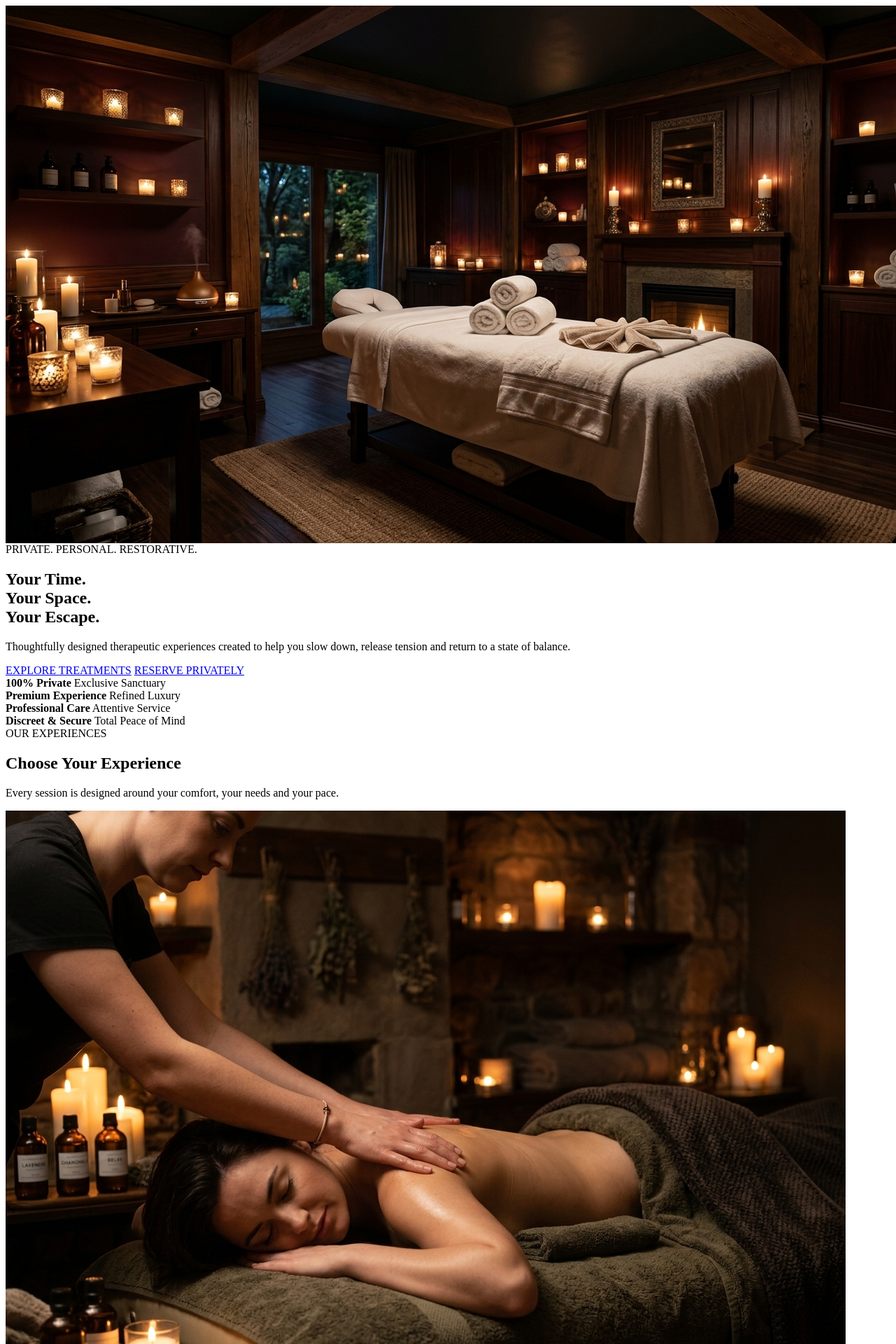
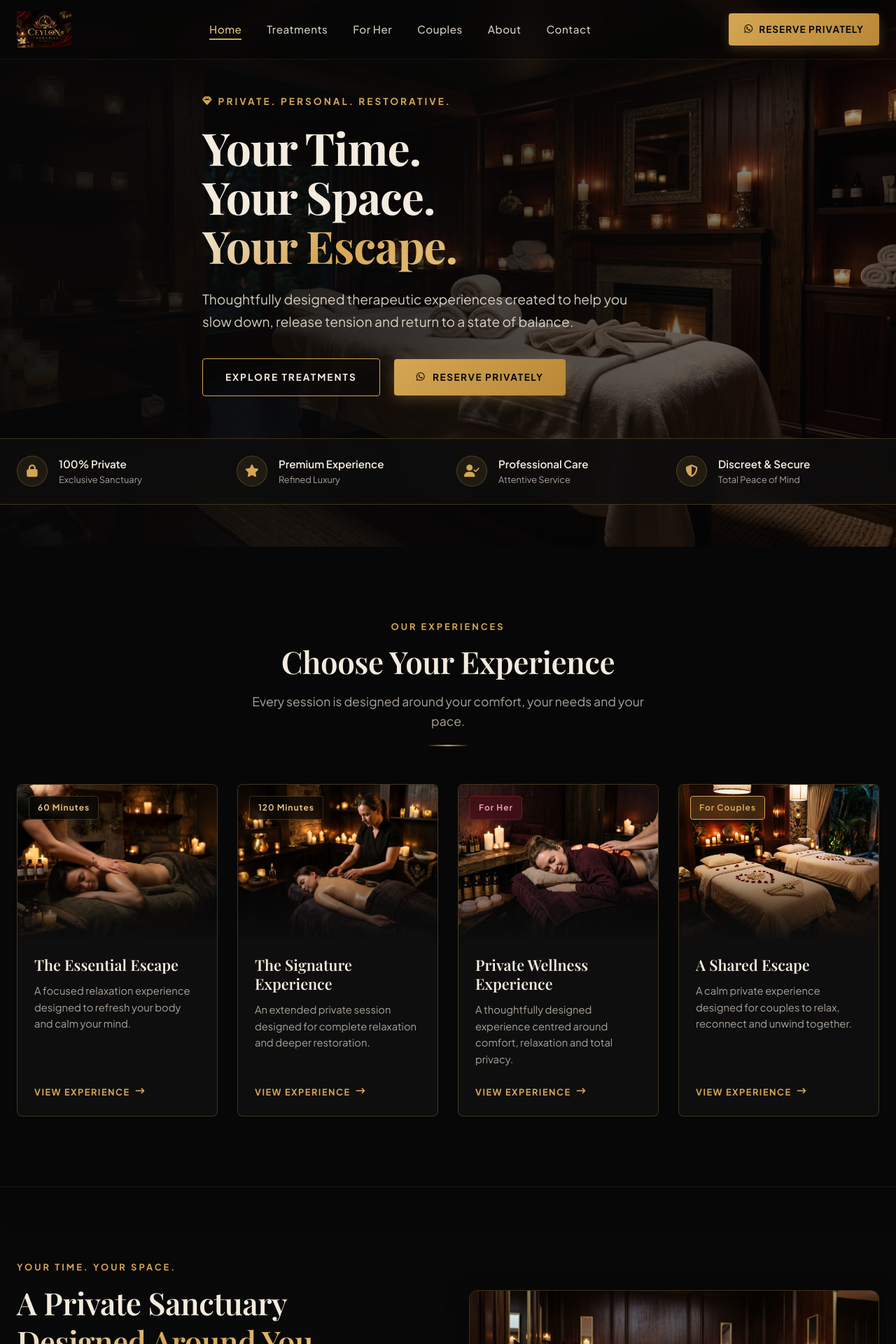
Before and after one commit to isiwara20/ceylontherapist, a PHP site: page /ceylontherapist/ in a window 1280 px wide; the page is wider, and only the part inside the window is pictured. Shown: the top 1920 px of that part at 70% size. Run offline with PHP 8.4, Linux system fonts and the light colour scheme; data that the repository does not hold is empty; some web fonts are replaced.

Commit message:
Modify Home Page

```diff
--- a/assets/css/main.css
+++ b/assets/css/main.css
@@ -43,7 +43,7 @@ html {
     font-size: 16px;
 }
 
-body.public-body {
+body, body.public-body {
     background-color: var(--color-main-black);
     color: var(--color-cream);
     font-family: var(--font-body);
@@ -65,8 +65,18 @@ ul {
 
 img {
     max-width: 100%;
+    display: block;
+}
+
+/* For content/editorial images that should scale naturally */
+.content-img,
+.card-img,
+.hero-bg-img,
+.sanctuary-img,
+.for-her-img,
+.couples-img,
+.cta-bg-img {
     height: auto;
-    display: block;
 }
 
 /* Container */
@@ -187,20 +197,25 @@ h1, h2, h3, h4, h5, h6 {
 }
 
 .brand-logo {
-    display: flex;
+    display: inline-flex;
     align-items: center;
     text-decoration: none;
+    max-height: 52px;
+    flex-shrink: 0;
 }
 
 .brand-logo-img {
-    height: 52px;
-    width: auto;
+    height: 52px !important;
+    max-height: 52px !important;
+    width: auto !important;
+    max-width: 220px !important;
     object-fit: contain;
     transition: var(--transition-smooth);
 }
 
 .public-header.scrolled .brand-logo-img {
-    height: 44px;
+    height: 44px !important;
+    max-height: 44px !important;
 }
 
 .nav-list {
@@ -1154,8 +1169,11 @@ h1, h2, h3, h4, h5, h6 {
 }
 
 .footer-logo-img {
-    height: 48px;
-    width: auto;
+    height: 48px !important;
+    max-height: 48px !important;
+    width: auto !important;
+    max-width: 220px !important;
+    object-fit: contain;
     margin-bottom: 16px;
 }
 
--- a/assets/css/responsive.css
+++ b/assets/css/responsive.css
@@ -217,7 +217,8 @@
     }
 
     .brand-logo-img {
-        height: 42px;
+        height: 42px !important;
+        max-height: 42px !important;
     }
 
     .hero-title {
--- a/config/app.php
+++ b/config/app.php
@@ -11,13 +11,13 @@ define('APP_TAGLINE', 'Premium Therapist & Wellness Services in Sri Lanka');
 
 // Base URL configuration for XAMPP / Production environment
 $envAppUrl = function_exists('env') ? env('APP_URL') : null;
-if (!empty($envAppUrl) && $envAppUrl !== 'http://localhost') {
+if (!empty($envAppUrl) && strpos((string)$envAppUrl, 'http') === 0 && (string)$envAppUrl !== 'http://localhost' && (string)$envAppUrl !== 'http://localhost/') {
     define('BASE_URL', rtrim((string)$envAppUrl, '/'));
 } else {
     $protocol = (isset($_SERVER['HTTPS']) && $_SERVER['HTTPS'] === 'on') ? 'https' : 'http';
     $host = $_SERVER['HTTP_HOST'] ?? 'localhost';
 
-    $scriptName = $_SERVER['SCRIPT_NAME'] ?? '';
+    $scriptName = $_SERVER['SCRIPT_NAME'] ?? ($_SERVER['PHP_SELF'] ?? '');
     $scriptDir = str_replace('\\', '/', dirname($scriptName));
 
     if ($scriptDir === '.' || $scriptDir === '/' || $scriptDir === '\\') {
--- a/helpers/url_helper.php
+++ b/helpers/url_helper.php
@@ -14,6 +14,16 @@ declare(strict_types=1);
 function baseUrl(string $path = ''): string
 {
     $cleanPath = ltrim($path, '/');
+
+    if (isset($_SERVER['HTTP_HOST'])) {
+        $scriptName = $_SERVER['SCRIPT_NAME'] ?? ($_SERVER['PHP_SELF'] ?? '');
+        $dir = rtrim(str_replace('\\', '/', dirname($scriptName)), '/');
+        if ($dir !== '' && $dir !== '.') {
+            return $dir . ($cleanPath ? '/' . $cleanPath : '');
+        }
+        return $cleanPath ? $cleanPath : './';
+    }
+
     return rtrim(BASE_URL, '/') . ($cleanPath ? '/' . $cleanPath : '');
 }
 
--- a/views/partials/public-footer.php
+++ b/views/partials/public-footer.php
@@ -4,7 +4,7 @@
     <div class="footer-container container">
         <div class="footer-col brand-col">
             <a href="<?= baseUrl('index.php') ?>" class="footer-logo-link">
-                <img src="<?= assetUrl('images/logo.png') ?>" alt="Ceylon Therapist Logo" class="footer-logo-img">
+                <img src="<?= assetUrl('images/logo.png') ?>" alt="Ceylon Therapist Logo" class="footer-logo-img" style="height:48px;max-height:48px;width:auto;max-width:200px;object-fit:contain;display:block;margin-bottom:16px;">
             </a>
             <p class="footer-brand-desc">Private wellness experiences designed around relaxation, comfort and personal well-being in Sri Lanka.</p>
             <div class="footer-socials">
--- a/views/partials/public-header.php
+++ b/views/partials/public-header.php
@@ -15,15 +15,15 @@
     <link rel="stylesheet" href="https://cdnjs.cloudflare.com/ajax/libs/font-awesome/6.4.0/css/all.min.css">
 
     <!-- Custom CSS -->
-    <link rel="stylesheet" href="<?= assetUrl('css/main.css') ?>">
-    <link rel="stylesheet" href="<?= assetUrl('css/responsive.css') ?>">
+    <link rel="stylesheet" href="<?= assetUrl('css/main.css') ?>?v=<?= filemtime(BASE_PATH . '/assets/css/main.css') ?>">
+    <link rel="stylesheet" href="<?= assetUrl('css/responsive.css') ?>?v=<?= filemtime(BASE_PATH . '/assets/css/responsive.css') ?>">
 </head>
 <body class="public-body">
 
 <header class="public-header" id="site-header">
     <div class="header-container container">
-        <a href="<?= baseUrl('index.php') ?>" class="brand-logo" aria-label="Ceylon Therapist Home">
-            <img src="<?= assetUrl('images/logo.png') ?>" alt="Ceylon Therapist Logo" class="brand-logo-img">
+        <a href="<?= baseUrl('index.php') ?>" class="brand-logo" aria-label="Ceylon Therapist Home" style="display:inline-flex;align-items:center;max-height:56px;overflow:hidden;flex-shrink:0;">
+            <img src="<?= assetUrl('images/logo.png') ?>" alt="Ceylon Therapist Logo" class="brand-logo-img" style="height:52px;max-height:52px;width:auto;max-width:200px;object-fit:contain;display:block;">
         </a>
 
         <nav class="public-nav" id="public-nav">
--- a/views/public/home.php
+++ b/views/public/home.php
@@ -1,3 +1,5 @@
+<?php require BASE_PATH . '/views/partials/public-header.php'; ?>
+
 <!-- Cinematic Hero Section -->
 <section class="hero-section">
     <div class="hero-bg-wrapper">
@@ -388,3 +390,5 @@
         <p class="final-cta-meta">Private &bull; Discreet &bull; Easy Booking</p>
     </div>
 </section>
+
+<?php require BASE_PATH . '/views/partials/public-footer.php'; ?>
```
